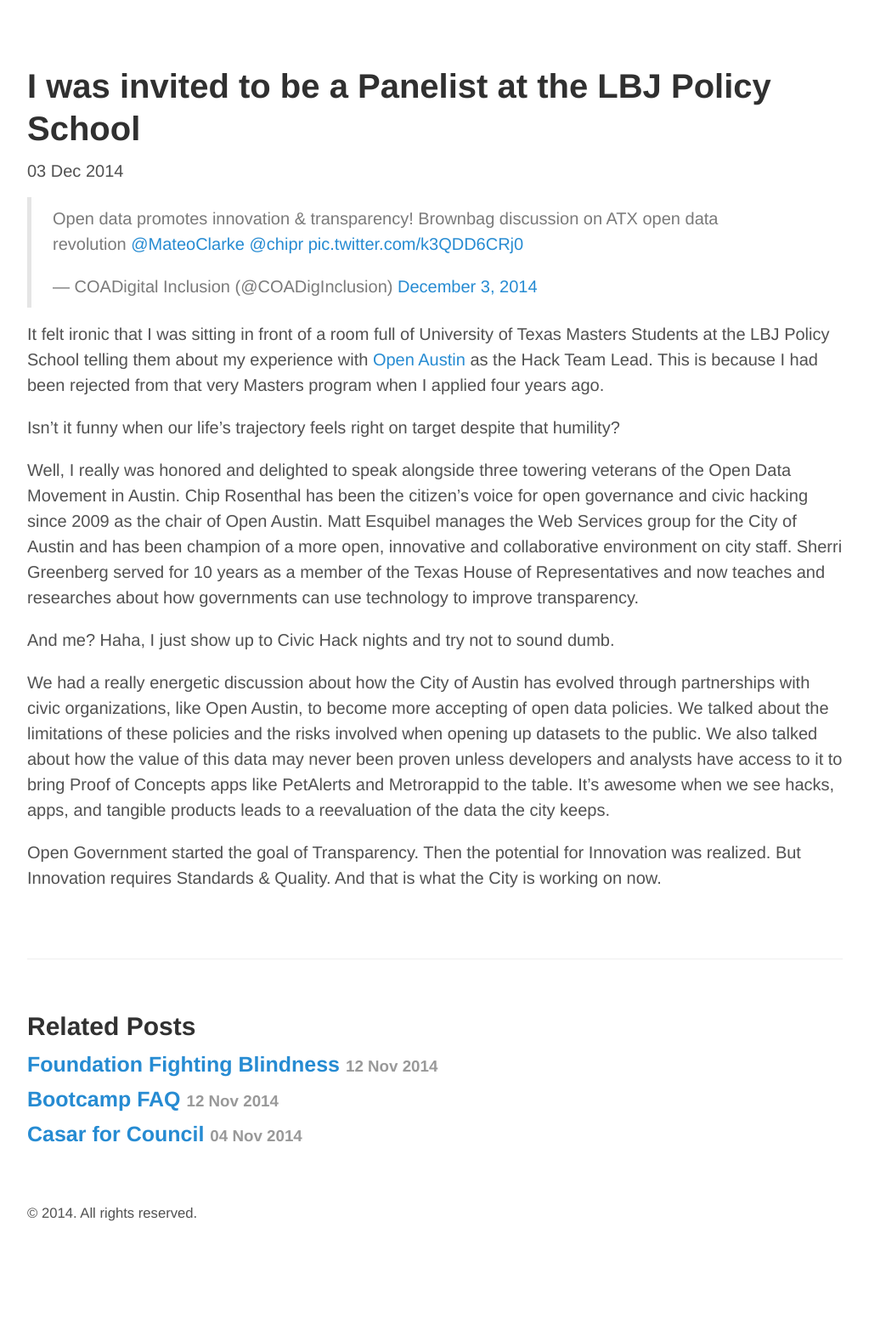
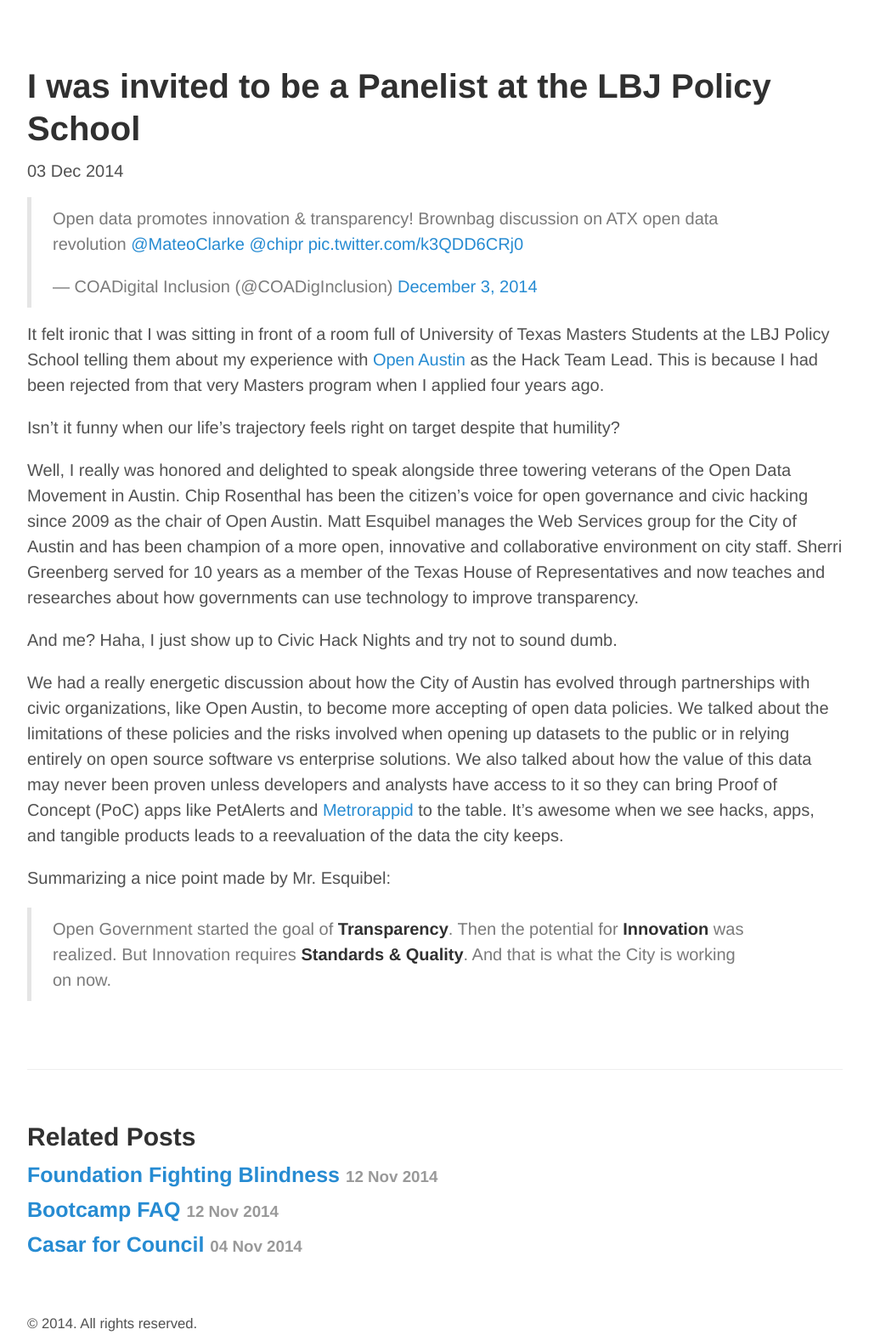
Before and after one commit to mateoclarke/mateoclarke-dot-com, a Jekyll site: the page built from blog/_posts/2014-12-03-i-was-invited-to-be-a-panelist.md, in a window 1280 px wide, cut to the strip 155-1726 px from the top of the page. Shown: the whole strip at 85% size, without its empty margins (128-1151 px from the left). Built offline with Jekyll 4.4.1, drawn with Linux system fonts in a browser that asks for light colours; comment, search, counter and statistics services are not loaded; before the commit the page ends 1596 px from its top, so only the background shows below that.

Commit message:
update blog

```diff
--- a/blog/_posts/2014-12-03-i-was-invited-to-be-a-panelist.md
+++ b/blog/_posts/2014-12-03-i-was-invited-to-be-a-panelist.md
@@ -12,8 +12,10 @@
 
 Well, I really was honored and delighted to speak alongside three towering veterans of the Open Data Movement in Austin. Chip Rosenthal has been the citizen's voice for open governance and civic hacking since 2009 as the chair of Open Austin. Matt Esquibel manages the Web Services group for the City of Austin and has been champion of a more open, innovative and collaborative environment on city staff. Sherri Greenberg served for 10 years as a member of the Texas House of Representatives and now teaches and researches about how governments can use technology to improve transparency.
 
-And me? Haha, I just show up to Civic Hack nights and try not to sound dumb.
+And me? Haha, I just show up to Civic Hack Nights and try not to sound dumb.
 
-We had a really energetic discussion about how the City of Austin has evolved through partnerships with civic organizations, like Open Austin, to become more accepting of open data policies. We talked about the limitations of these policies and the risks involved when opening up datasets to the public. We also talked about how the value of this data may never been proven unless developers and analysts have access to it to bring Proof of Concepts apps like PetAlerts and Metrorappid to the table. It's awesome when we see hacks, apps, and tangible products leads to a reevaluation of the data the city keeps.
+We had a really energetic discussion about how the City of Austin has evolved through partnerships with civic organizations, like Open Austin, to become more accepting of open data policies. We talked about the limitations of these policies and the risks involved when opening up datasets to the public or in relying entirely on open source software vs enterprise solutions. We also talked about how the value of this data may never been proven unless developers and analysts have access to it so they can bring Proof of Concept (PoC) apps like PetAlerts and [Metrorappid](http://metrorappid.com/) to the table. It's awesome when we see hacks, apps, and tangible products leads to a reevaluation of the data the city keeps.
 
-Open Government started the goal of Transparency. Then the potential for Innovation was realized. But Innovation requires Standards & Quality. And that is what the City is working on now.
+
+Summarizing a nice point made by Mr. Esquibel:
+> Open Government started the goal of **Transparency**. Then the potential for **Innovation** was realized. But Innovation requires **Standards & Quality**. And that is what the City is working on now.
```
